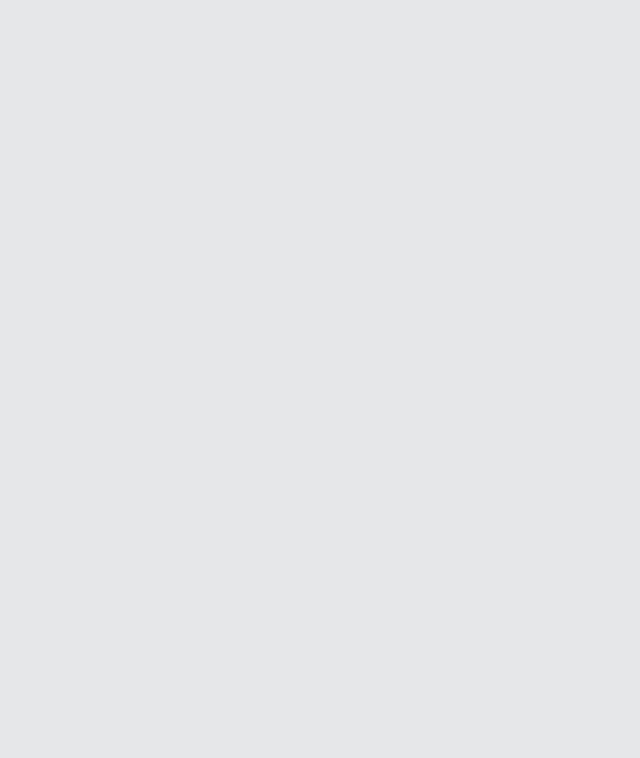
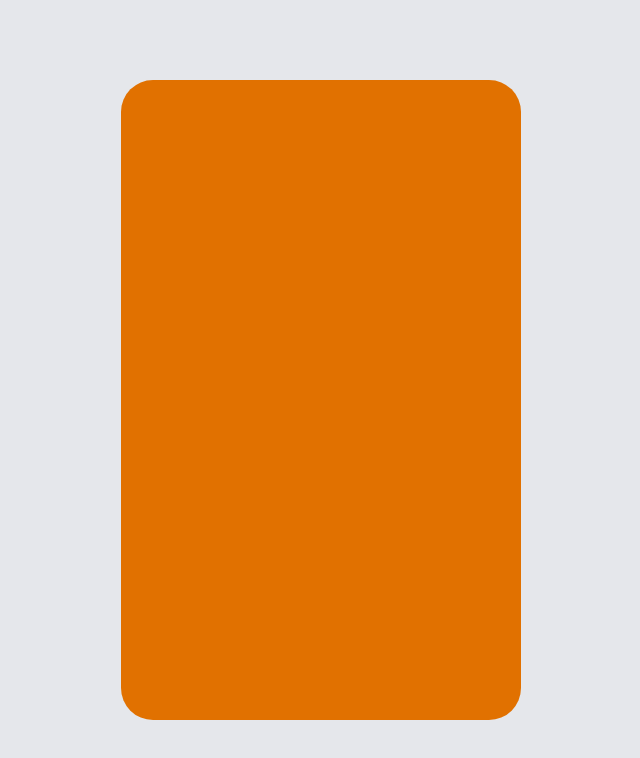
Before and after one commit to Subhajitincareer/Calculator, a React (Vite) app in the folder Calculator/: page / in a window 1280 px wide. Shown: the top 758 px of the page, without its empty margins (319-959 px from the left). Built offline with nearby package versions, Linux system fonts and the light colour scheme.

Commit message:
Update Calculator.jsx

```diff
--- a/Calculator/src/Components/Calculator.jsx
+++ b/Calculator/src/Components/Calculator.jsx
@@ -3,9 +3,9 @@ import React from "react";
 const Calculator = () => {
   return (
     <>
-      <div className="w-screen h-screen ">
+      <div className="w-screen h-screen bg-gray-400">
         <div className="w-full h-full small-mobile:flex justify-center items-center bg-gray-200 max-small-mobile:bg-red-500">
-          <div className="max-small-mobile:w-full max-small-mobile:h-full max-small-mobile:bg-white  max-large-mobile:w-80 max-large-mobile:h-[80%] max-large-mobile:bg-red-500 max-tablet:w-102.95 max-tablet:h-225 max-tablet:bg-amber-50 "></div>
+          <div className=" rounded-4xl max-small-mobile:w-full max-small-mobile:h-full max-small-mobile:bg-white  max-large-mobile:w-80 max-large-mobile:h-[80%] max-large-mobile:bg-red-500 max-tablet:w-102 max-tablet:h-[80%] max-tablet:bg-red-500 max-small-laptop:h-[80%] max-small-laptop:w-122 max-small-laptop:bg-pink-500 desktop:h-[80%] desktop:w-100 desktop:bg-amber-600 "></div>
         </div>
       </div>
     </>
```
